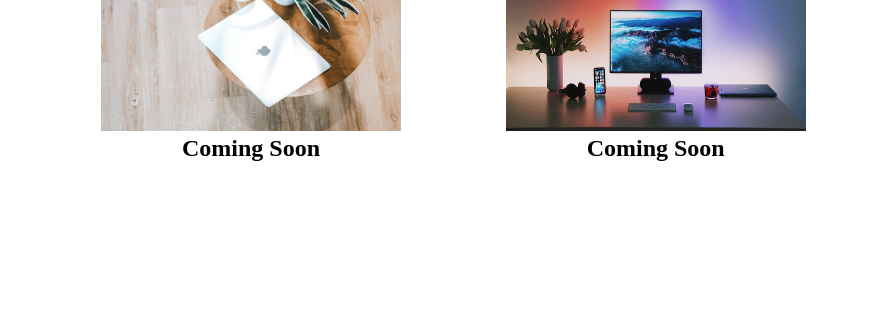
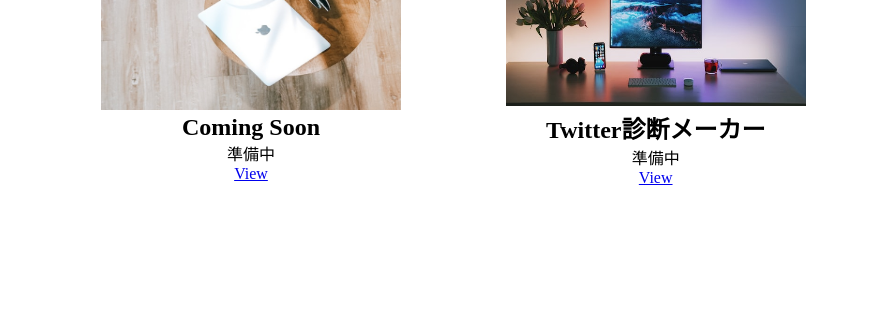
Before and after one commit to ShokiYokota/ShokiYokota.github.io, a plain HTML site: page portfolio.html in a window 1280 px wide. Shown: the part 219-539 px from the top of the page, 389-1280 px from the left. Drawn offline with Linux system fonts and the light colour scheme.

Commit message:
レイアウト調整

```diff
--- a/portfolio.html
+++ b/portfolio.html
@@ -30,10 +30,14 @@
               <div class="project">
                 <img class = "img" src="images/portfolio2.jpg"  alt="Project 2">
                 <h3>Coming Soon</h3>
+                <div class="portfolio-text">準備中</div>
+                <a href="https://shokiyokota.github.io/assessment/assessment.html">View</a>
               </div>
               <div class="project">
                 <img class = "img" src="/images/portfoio3.jpg"  alt="Project 3">
-                <h3>Coming Soon</h3>
+                <h3>Twitter診断メーカー</h3>
+                <div class="portfolio-text">準備中</div>
+                <a href="https://shokiyokota.github.io/assessment/assessment.html">View</a>
               </div>
             </div>
           </section>
--- a/style.css
+++ b/style.css
@@ -78,7 +78,6 @@
 
   /* Styles for the footer */
   footer {
-    position: fixed; /* 固定位置にする */
     bottom: 0; /* 画面の下に固定する */
     width: 100%;
     background-color: #ddd;
```
